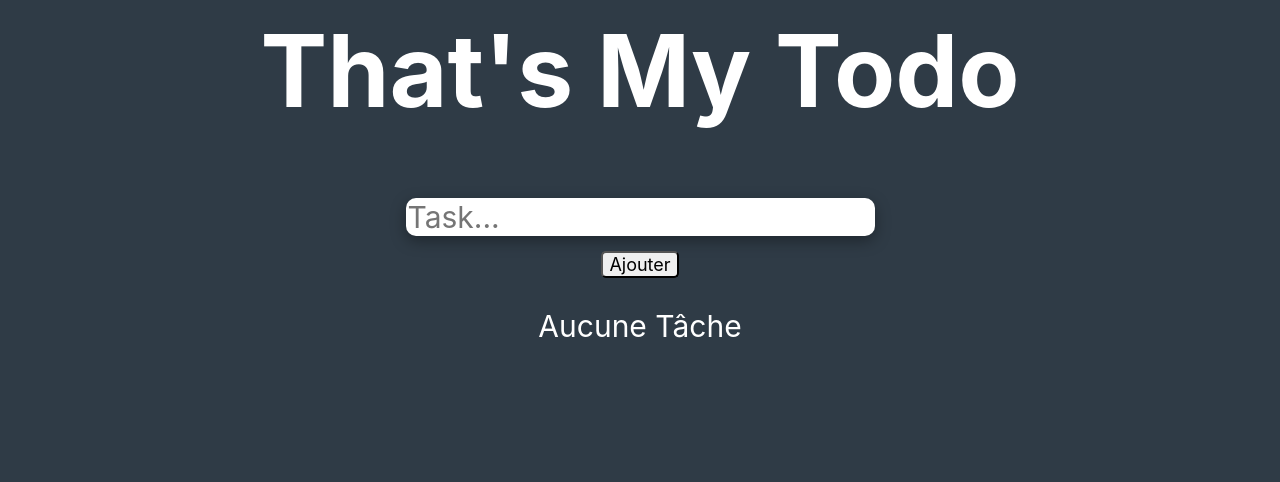
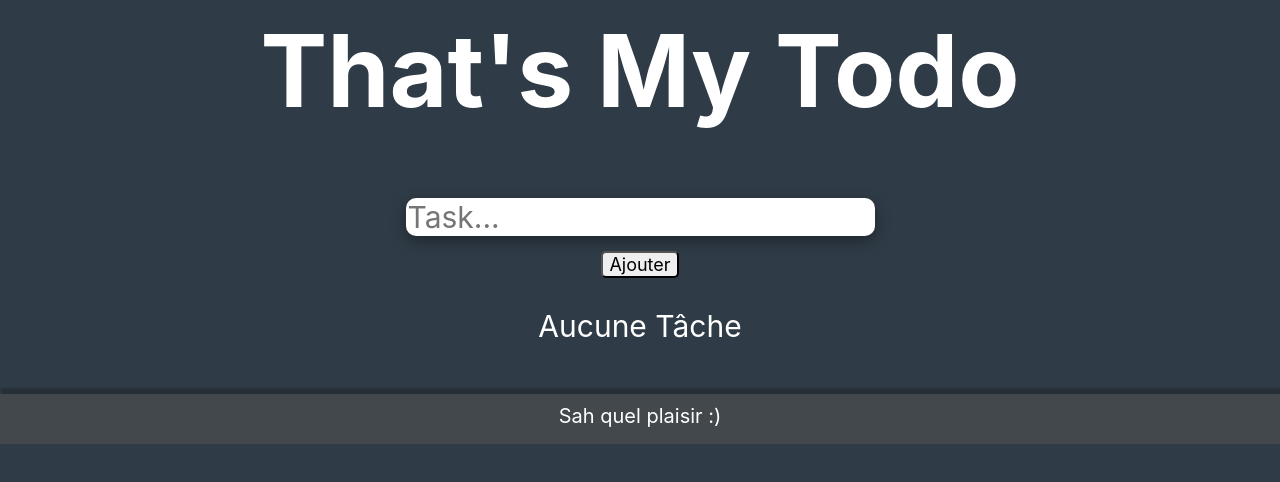
Before and after one commit to FreezingKas/to-do-list-pas-ouf, a plain HTML site: page index.html in a window 1280 px wide. Drawn offline with Linux system fonts and the light colour scheme.

Commit message:
add footer

```diff
--- a/index.css
+++ b/index.css
@@ -55,6 +55,7 @@ input {
     margin-left:30%;
     margin-right:30%;
     margin-top: 20px;
+    margin-bottom: 50px;
 }
 
 .task {
@@ -80,3 +81,18 @@ input {
     margin-left: 15px;
     border-radius: 5px;
 }
+
+.footer {
+    flex-shrink: 0;
+    background-color: #43484d;
+    box-shadow: 2px -5px 2px 1px rgba(0, 0, 0, 0.2);
+    text-align: center;
+    min-height: 50px;
+}
+
+.text-footer {
+    color: white;
+    font-size: 20px;
+    padding-top: 10px;
+    padding-bottom: 10px;
+}
--- a/index.html
+++ b/index.html
@@ -15,6 +15,7 @@
         </div>
 
         <script src="./script.js"></script>
+        <footer class="footer"><p class="text-footer">Sah quel plaisir :)</p></footer>
     </body>
 
 </html>
```
